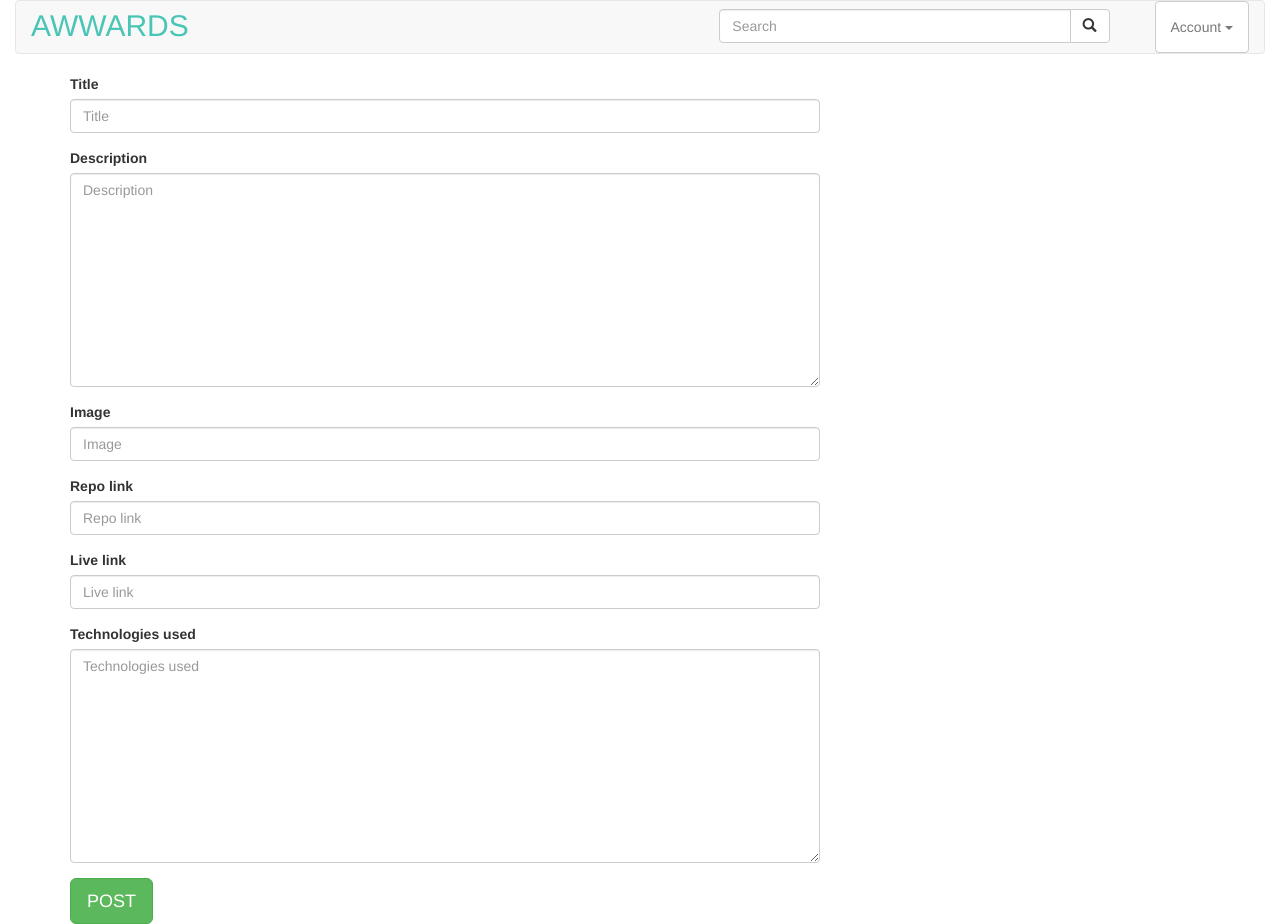
After one commit to ngetichnicholas/Django-Awwards, a Django app: page /post/ in a window 1280 px wide. The commit adds this page. Run offline with Django 3.2, Linux system fonts and the light colour scheme; the visitor is signed in with stand-in values (Sample User, id 1); some libraries are stand-ins or nearby versions.

Commit message:
Add post template

```diff
--- a/awwards_app/templates/navbar.html
+++ b/awwards_app/templates/navbar.html
@@ -47,7 +47,7 @@
                 <a href="{% url 'profile'%}">Profile</a>
               </li>
               <li>
-                <a href="">Post</a>
+                <a href="{% url 'post' %}">Post</a>
               </li>
               <li>
                 <a href="/logout">Logout</a>
--- /dev/null
+++ b/awwards_app/templates/post.html
@@ -0,0 +1,18 @@
+
+{% extends 'base.html' %}
+{% load bootstrap3 %}
+{% load static %}
+{% block content %}
+<div class="container">
+    <div class="row">
+        <div class="col-md-8">
+            <form action="{% url 'post' %}" method="POST" enctype="multipart/form-data">
+                {% csrf_token %}
+                {% bootstrap_form post_form %}
+                <input type="submit" class="btn btn-success btn-lg" value="POST">
+            </form>
+        </div>
+    </div>
+</div>
+{{ form.media }}
+{% endblock %}
--- a/awwards_app/urls.py
+++ b/awwards_app/urls.py
@@ -10,6 +10,7 @@ urlpatterns = [
   path('logout/',auth_views.LogoutView.as_view(template_name = 'registration/logout.html'),name='logout'),
   path('accounts/profile/',app_views.profile,name='profile'),
   path('update/',app_views.update_profile,name='update_profile'),
+  path('post/',app_views.post,name='post'),
   re_path(r'^search/$',app_views.search,name='search'),
 
 ]
```
